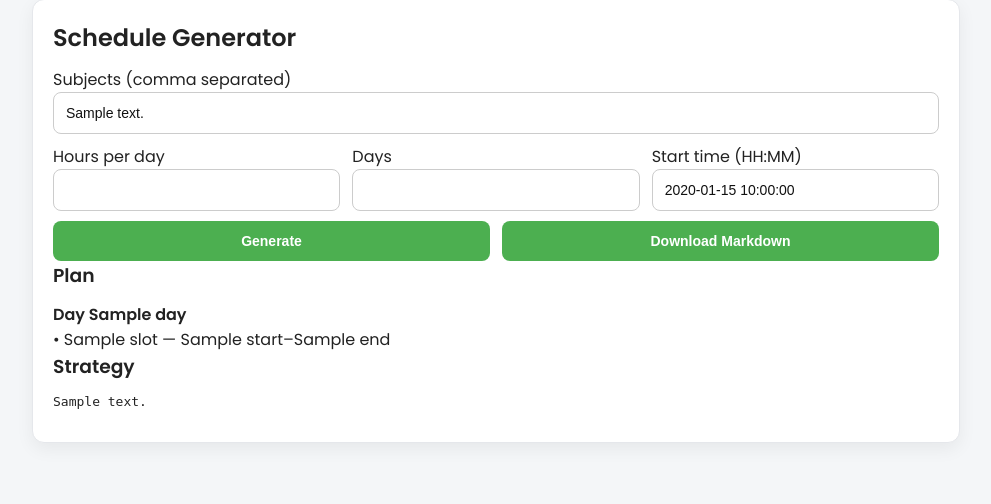
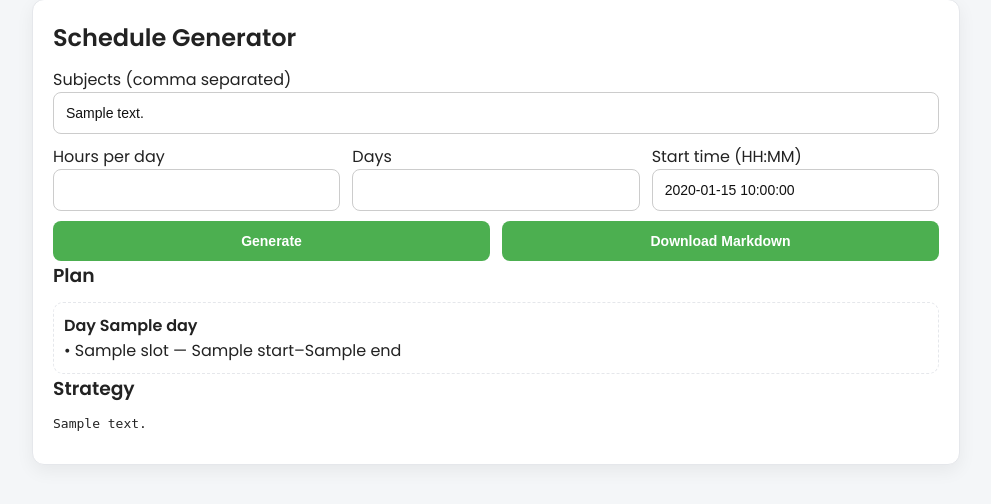
Before and after one commit to Arham-Begani/Study_buddy, a Flask app: template templates/schedule.html in a window 1280 px wide. Shown: the part 91-595 px from the top of the page, without its empty margins (144-1135 px from the left). Run offline with Flask 3, Linux system fonts and the light colour scheme; the template is opened without the code that fills it: most values are stand-ins (such as "Sample title", 1, 10 or a date in 2020).

Commit message:
Update style.css

```diff
--- a/static/style.css
+++ b/static/style.css
@@ -147,3 +147,9 @@ button:hover {
     gap: 10px;
     margin-top: 12px;
 }
+
+.day {
+    border: 1px dashed var(--border);
+    border-radius: 10px;
+    padding: 10px;
+}
```
